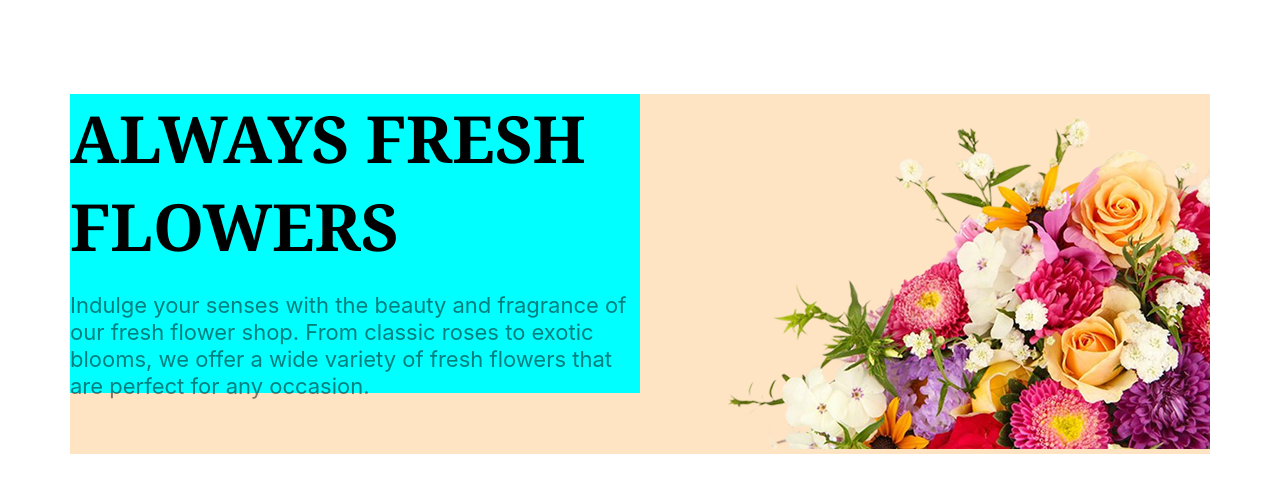
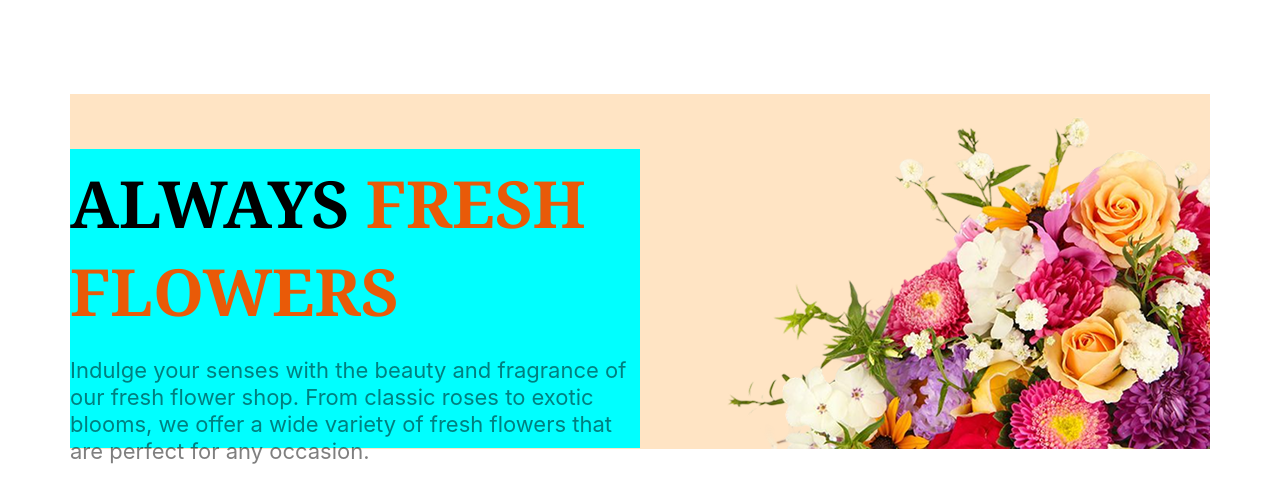
Before and after one commit to Shahariad/2ndAssignment-, a plain HTML site: page index.html in a window 1280 px wide. Shown: the part 94-596 px from the top of the page. Drawn offline with Linux system fonts and the light colour scheme.

Commit message:
added the bnner

```diff
--- a/index.html
+++ b/index.html
@@ -30,7 +30,7 @@
         </nav>
         <section class="banner">
             <div class="banner-text">
-                <div><h1>ALWAYS FRESH FLOWERS</h1></div>
+                <div><h1>ALWAYS <span style="color: rgb(233, 90, 8);;">FRESH FLOWERS</span></h1></div>
                 <p>Indulge your senses with the beauty and fragrance of our fresh flower shop.
                      From classic roses to exotic blooms,
                       we offer a wide variety of fresh flowers that are perfect for any occasion. </p>
--- a/styles/2nd.css
+++ b/styles/2nd.css
@@ -63,18 +63,26 @@ text-align: left;
 
 width: 570px;
 height: 355px;
+margin-top: px;
+display: block;
 
 }
 .banner-text{
     background-color: aqua;
     width: 570px;
     height: 299px;
-
+    margin-top: 55px;
 
 }
 .banner h1{
     font-size: 65px;
     font-weight: 700;
     margin: 0 0;
+    margin-top: 10px;
 
 }
+.banner p{
+
+  margin-bottom: 12px;
+
+}
```
